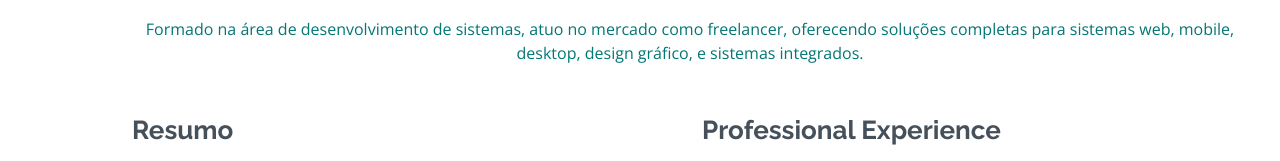
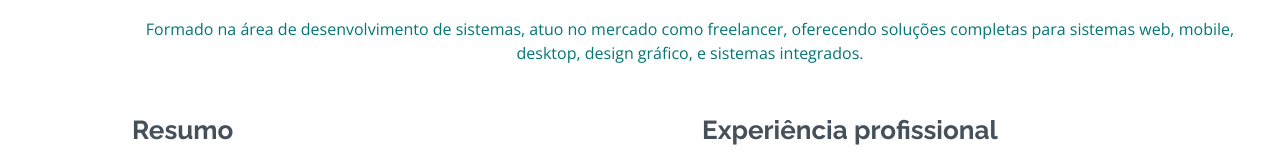
Before and after one commit to nicolauMulungo/nicolauMulungo.github.io, a plain HTML site: page index.html in a window 1280 px wide. Shown: the part 2619-2780 px from the top of the page. Drawn offline with nearby package versions, Linux system fonts and the light colour scheme.

Commit message:
commit init
traducao

```diff
--- a/index.html
+++ b/index.html
@@ -274,7 +274,7 @@
             </div>
           </div>
           <div class="col-lg-6">
-            <h3 class="resume-title">Professional Experience</h3>
+            <h3 class="resume-title">Experiência profissional</h3>
 
             <div class="resume-item">
               <h4>Desenvolvedor Web na Explicador.Inc</h4>
```
